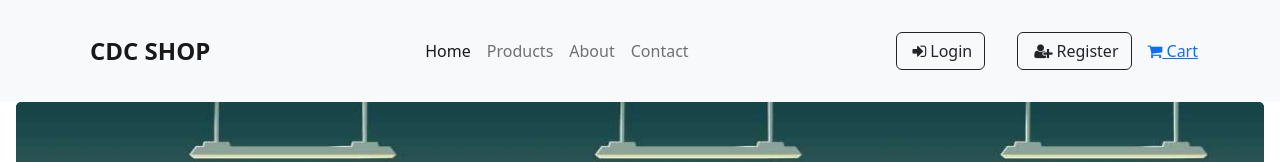
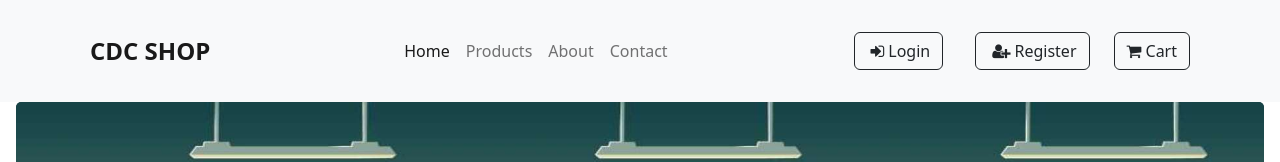
Before and after one commit to dnl-trpp/CDC_app, a React (Create React App) app in the folder frontend/: page / in a window 1280 px wide. Shown: the top 162 px of the page. Built offline with nearby package versions, Linux system fonts and the light colour scheme; no server answers.

Commit message:
Login and Registration modals

```diff
--- a/frontend/src/components/Navbar.jsx
+++ b/frontend/src/components/Navbar.jsx
@@ -32,7 +32,7 @@ const Navbar = () => {
 
                     <Login/>
                     <Registration/>
-                    <NavLink to="/cart" class="btn btn-outline-dark m-2"><i class="fa fa-shopping-cart mr-1"></i> Cart </NavLink>
+                    <NavLink to="/cart" className="btn btn-outline-dark m-2"><i class="fa fa-shopping-cart mr-1"></i> Cart </NavLink>
 
 
                 </div>
```
